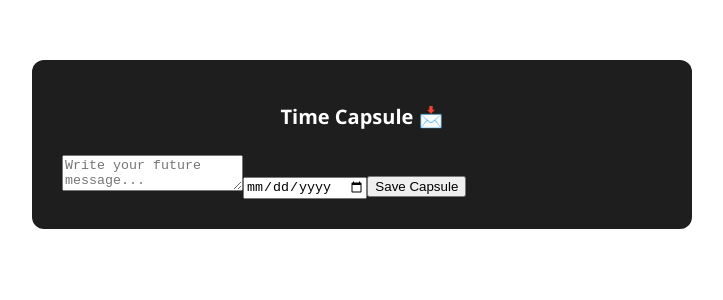
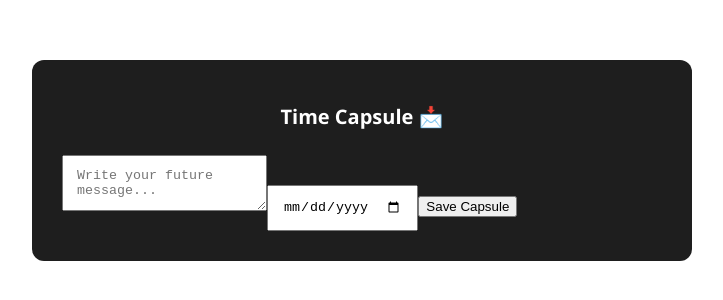
Before and after one commit to Eshhaa11/time-capsule-message-website, a React (Create React App) app: page / in a window 1280 px wide. Shown: the top 300 px of the page, without its empty margins (278-1001 px from the left). Built offline with nearby package versions, Linux system fonts and the light colour scheme.

Commit message:
added padding

```diff
--- a/src/Components/Time.css
+++ b/src/Components/Time.css
@@ -17,5 +17,5 @@
 
 .form textarea,
 .form input[type="date"] {
-
+    padding: 12px 14px;
 }
```
